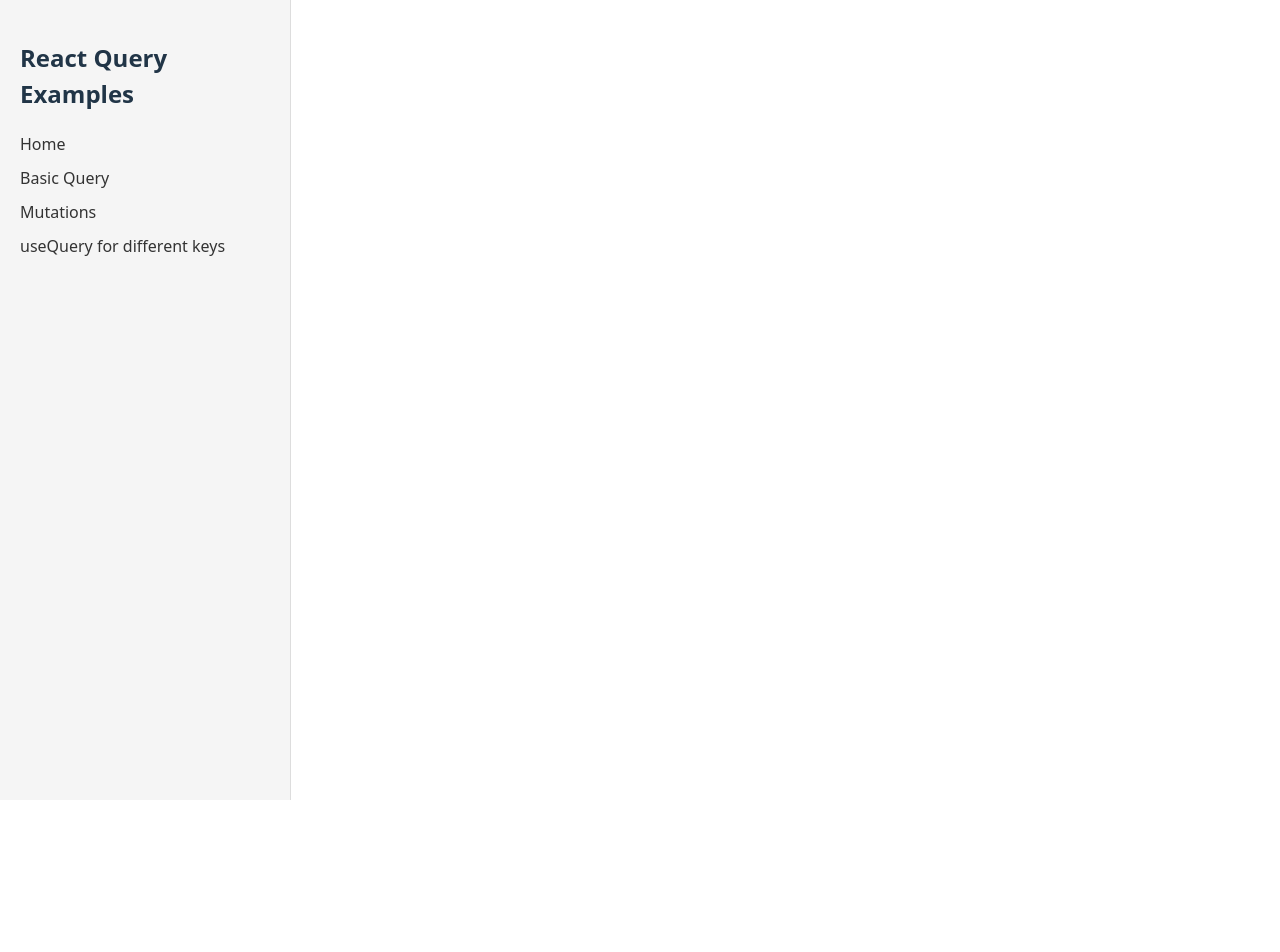
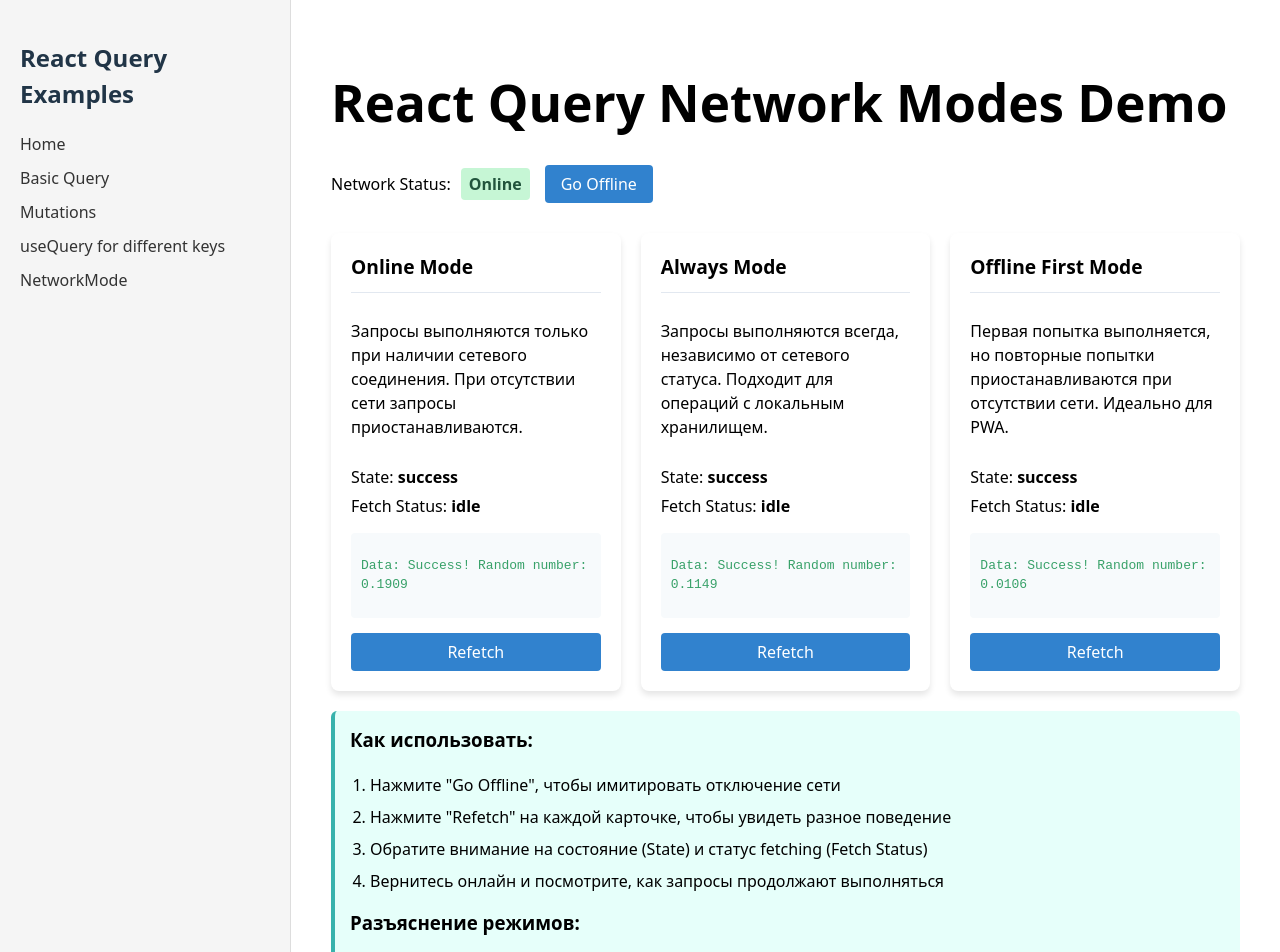
Before and after one commit to donko1/react-query-example, a React (Vite) app: page /NetworkMode in a window 1280 px wide. Shown: the top 952 px of the page. Before the commit the page ends 800 px from the top, so only its background shows below. Built offline with nearby package versions, Linux system fonts and the light colour scheme.

Commit message:
Adding networkMode.jsx

```diff
--- a/src/App.css
+++ b/src/App.css
@@ -37,3 +37,152 @@
   flex: 1;
   padding: 20px;
 }
+
+.network-mode-page {
+  padding: 20px;
+  color: #000000;
+}
+
+.controls {
+  display: flex;
+  gap: 15px;
+  margin-bottom: 20px;
+  flex-wrap: wrap;
+  align-items: center;
+  color: #000000;
+}
+
+.controls button {
+  padding: 8px 16px;
+  background-color: #3182ce;
+  color: white;
+  border: none;
+  border-radius: 4px;
+  cursor: pointer;
+  font-weight: 500;
+}
+
+.controls button:hover {
+  background-color: #2c5282;
+}
+
+.network-status {
+  display: inline-block;
+  padding: 4px 8px;
+  border-radius: 4px;
+  font-weight: bold;
+  margin-left: 10px;
+  color: #000000;
+}
+
+.network-status.online {
+  background-color: #c6f6d5;
+  color: #22543d;
+}
+
+.network-status.offline {
+  background-color: #fed7d7;
+  color: #742a2a;
+}
+
+.container {
+  display: grid;
+  grid-template-columns: repeat(3, 1fr);
+  gap: 20px;
+  margin-top: 30px;
+}
+
+.mode-card {
+  background: white;
+  border-radius: 8px;
+  padding: 20px;
+  box-shadow: 0 4px 6px rgba(0, 0, 0, 0.1);
+  min-height: 300px;
+  display: flex;
+  flex-direction: column;
+  color: #000000;
+}
+
+.mode-title {
+  font-size: 1.2rem;
+  font-weight: bold;
+  margin-bottom: 10px;
+  padding-bottom: 10px;
+  border-bottom: 1px solid #e2e8f0;
+  color: #000000;
+}
+
+.query-status {
+  margin-top: 10px;
+  font-weight: 500;
+  color: #000000;
+}
+
+.fetch-status {
+  margin-top: 5px;
+  color: #000000;
+}
+
+.status {
+  margin-top: 15px;
+  padding: 10px;
+  border-radius: 4px;
+  font-family: monospace;
+  background-color: #f7fafc;
+  flex-grow: 1;
+  overflow: auto;
+  color: #000000;
+}
+
+.status .error {
+  color: #e53e3e;
+}
+
+.status .success {
+  color: #38a169;
+}
+
+.mode-card button {
+  margin-top: 15px;
+  padding: 8px 16px;
+  background-color: #3182ce;
+  color: white;
+  border: none;
+  border-radius: 4px;
+  cursor: pointer;
+  font-weight: 500;
+}
+
+.mode-card button:hover {
+  background-color: #2c5282;
+}
+
+.mode-card button:disabled {
+  background-color: #a0aec0;
+  cursor: not-allowed;
+}
+
+.explanation {
+  margin-top: 20px;
+  padding: 15px;
+  background-color: #e6fffa;
+  border-radius: 6px;
+  border-left: 4px solid #38b2ac;
+  color: #000000;
+}
+
+.explanation h3 {
+  margin-top: 0;
+  color: #000000;
+}
+
+.explanation ol,
+.explanation ul {
+  padding-left: 20px;
+  color: #000000;
+}
+
+.explanation li {
+  margin-bottom: 8px;
+  color: #000000;
+}
--- a/src/App.jsx
+++ b/src/App.jsx
@@ -4,6 +4,7 @@
 import UseQueryForDiffKeys from "./pages/useQueryForDiffKeys";
 import MutationExample from "./pages/Mutations";
 import "./App.css";
+import NetworkMode from "./pages/NetworkMode";
 
 function App() {
   return (
@@ -24,6 +25,9 @@
             <li>
               <Link to="/useQueryForDiffKeys">useQuery for different keys</Link>
             </li>
+            <li>
+              <Link to="/NetworkMode">NetworkMode</Link>
+            </li>
           </ul>
         </nav>
 
@@ -36,6 +40,7 @@
               path="/useQueryForDiffKeys"
               element={<UseQueryForDiffKeys />}
             />
+            <Route path="/NetworkMode" element={<NetworkMode />} />
           </Routes>
         </main>
       </div>
--- /dev/null
+++ b/src/pages/NetworkMode.jsx
@@ -0,0 +1,158 @@
+// src/pages/NetworkMode.jsx
+import { useState, useEffect } from "react";
+import { useQuery, onlineManager } from "@tanstack/react-query";
+
+// Обновленная mockApiCall
+const mockApiCall = async () => {
+  // Проверяем состояние сети через onlineManager
+  const isOnline = onlineManager.isOnline();
+
+  if (!isOnline) {
+    throw new Error("Network error: You are offline");
+  }
+
+  // Имитируем задержку сети
+  await new Promise((resolve) => setTimeout(resolve, 1500));
+
+  // Имитируем случайные ошибки (только когда онлайн)
+  if (Math.random() > 0.3) {
+    return { data: `Success! Random number: ${Math.random().toFixed(4)}` };
+  } else {
+    throw new Error("API request failed (server error)");
+  }
+};
+
+// Компонент для демонстрации каждого режима сети
+const QueryDemo = ({ mode, title, description }) => {
+  const [count, setCount] = useState(0);
+
+  const { data, error, status, fetchStatus, isFetching, isPaused, refetch } =
+    useQuery({
+      queryKey: [mode, count],
+      queryFn: mockApiCall,
+      networkMode: mode,
+      retry: 2,
+      retryDelay: 1000,
+    });
+
+  return (
+    <div className="mode-card">
+      <div className="mode-title">{title}</div>
+      <p>{description}</p>
+
+      <div className="query-status">
+        State: <strong>{status}</strong>
+      </div>
+      <div className="fetch-status">
+        Fetch Status: <strong>{fetchStatus}</strong>
+      </div>
+      <div>
+        {isFetching && "Fetching..."}
+        {isPaused && "Paused (offline)"}
+      </div>
+
+      <div className="status">
+        {status === "loading" && <p>Loading...</p>}
+        {status === "error" && <p className="error">Error: {error.message}</p>}
+        {status === "success" && <p className="success">Data: {data.data}</p>}
+      </div>
+
+      <button onClick={() => setCount((c) => c + 1)} disabled={isFetching}>
+        {isFetching ? "Fetching..." : "Refetch"}
+      </button>
+    </div>
+  );
+};
+
+// Основной компонент страницы
+const NetworkMode = () => {
+  const [isOnline, setIsOnline] = useState(onlineManager.isOnline());
+
+  // Переключение онлайн/оффлайн состояния
+  const toggleNetwork = () => {
+    onlineManager.setOnline(!onlineManager.isOnline());
+    setIsOnline(onlineManager.isOnline());
+  };
+
+  // Обновление UI при изменении сетевого статуса
+  useEffect(() => {
+    const unsubscribe = onlineManager.subscribe(() => {
+      setIsOnline(onlineManager.isOnline());
+    });
+
+    return () => unsubscribe();
+  }, []);
+
+  return (
+    <div className="network-mode-page">
+      <h1>React Query Network Modes Demo</h1>
+
+      <div className="controls">
+        <div>
+          Network Status:
+          <span className={`network-status ${isOnline ? "online" : "offline"}`}>
+            {isOnline ? "Online" : "Offline"}
+          </span>
+        </div>
+        <button onClick={toggleNetwork}>
+          Go {isOnline ? "Offline" : "Online"}
+        </button>
+      </div>
+
+      <div className="container">
+        <QueryDemo
+          mode="online"
+          title="Online Mode"
+          description="Запросы выполняются только при наличии сетевого соединения. При отсутствии сети запросы приостанавливаются."
+        />
+
+        <QueryDemo
+          mode="always"
+          title="Always Mode"
+          description="Запросы выполняются всегда, независимо от сетевого статуса. Подходит для операций с локальным хранилищем."
+        />
+
+        <QueryDemo
+          mode="offlineFirst"
+          title="Offline First Mode"
+          description="Первая попытка выполняется, но повторные попытки приостанавливаются при отсутствии сети. Идеально для PWA."
+        />
+      </div>
+
+      <div className="explanation">
+        <h3>Как использовать:</h3>
+        <ol>
+          <li>Нажмите "Go Offline", чтобы имитировать отключение сети</li>
+          <li>
+            Нажмите "Refetch" на каждой карточке, чтобы увидеть разное поведение
+          </li>
+          <li>
+            Обратите внимание на состояние (State) и статус fetching (Fetch
+            Status)
+          </li>
+          <li>
+            Вернитесь онлайн и посмотрите, как запросы продолжают выполняться
+          </li>
+        </ol>
+
+        <h3>Разъяснение режимов:</h3>
+        <ul>
+          <li>
+            <strong>Online</strong>: Запросы приостанавливаются при отсутствии
+            сети, затем продолжаются
+          </li>
+          <li>
+            <strong>Always</strong>: Запросы выполняются всегда, игнорируя
+            сетевой статус
+          </li>
+          <li>
+            <strong>OfflineFirst</strong>: Первая попытка выполняется, но
+            повторные приостанавливаются без сети
+          </li>
+        </ul>
+      </div>
+    </div>
+  );
+};
+
+export default NetworkMode;
```
